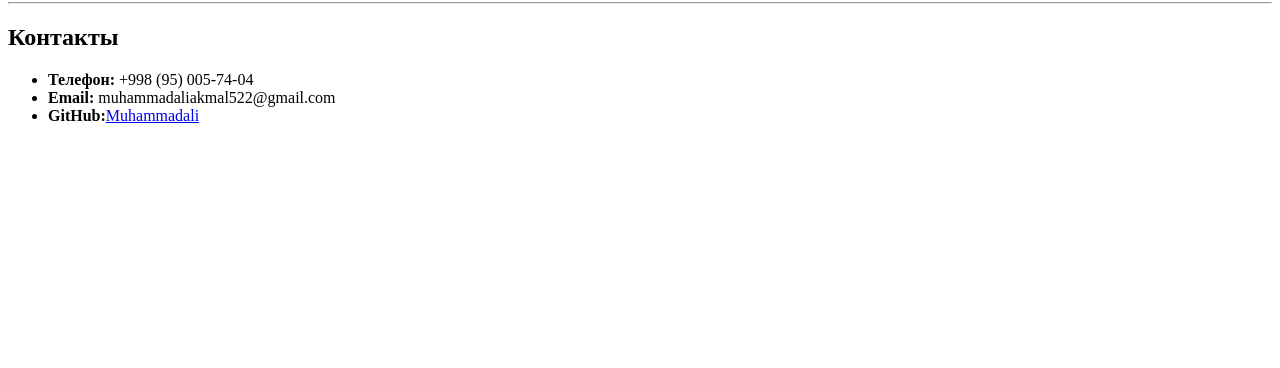
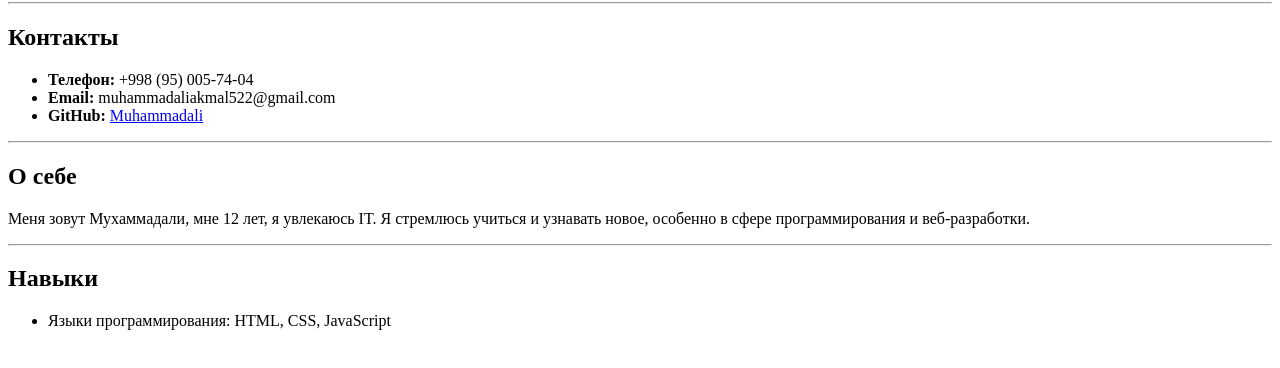
Before and after one commit to Muhammadali522/rsschool-cv, a plain HTML site: page index.html in a window 1280 px wide. Shown: the part 78-446 px from the top of the page. Drawn offline with Linux system fonts and the light colour scheme.

Commit message:
feat: add my skils

```diff
--- a/index.html
+++ b/index.html
@@ -11,9 +11,19 @@
     <hr>
     <h2>Контакты</h2>
     <ul>
-        <li><strong>Телефон:</strong> +998 (95) 005-74-04</li>
-        <li><strong>Email:</strong> muhammadaliakmal522@gmail.com</li>
-        <li><strong>GitHub:</strong><a href="https://github.com/Muhammadali522/rsschool-cv">Muhammadali</a></li>
+        <li><strong>Телефон: </strong> +998 (95) 005-74-04</li>
+        <li><strong>Email: </strong> muhammadaliakmal522@gmail.com</li>
+        <li><strong>GitHub: </strong><a href="https://github.com/Muhammadali522/rsschool-cv"> Muhammadali</a></li>
     </ul>
+    <hr>
+    <h2>О себе</h2>
+    <p>Меня зовут Мухаммадали, мне 12 лет, я увлекаюсь IT. Я стремлюсь учиться и узнавать новое, особенно в сфере программирования и веб-разработки.</p>
+    <hr>
+    <h2>Навыки</h2>
+    <ul>
+        <li>Языки программирования: HTML, CSS, JavaScript</li>
+
+    </ul>
+
 </body>
 </html>
```
